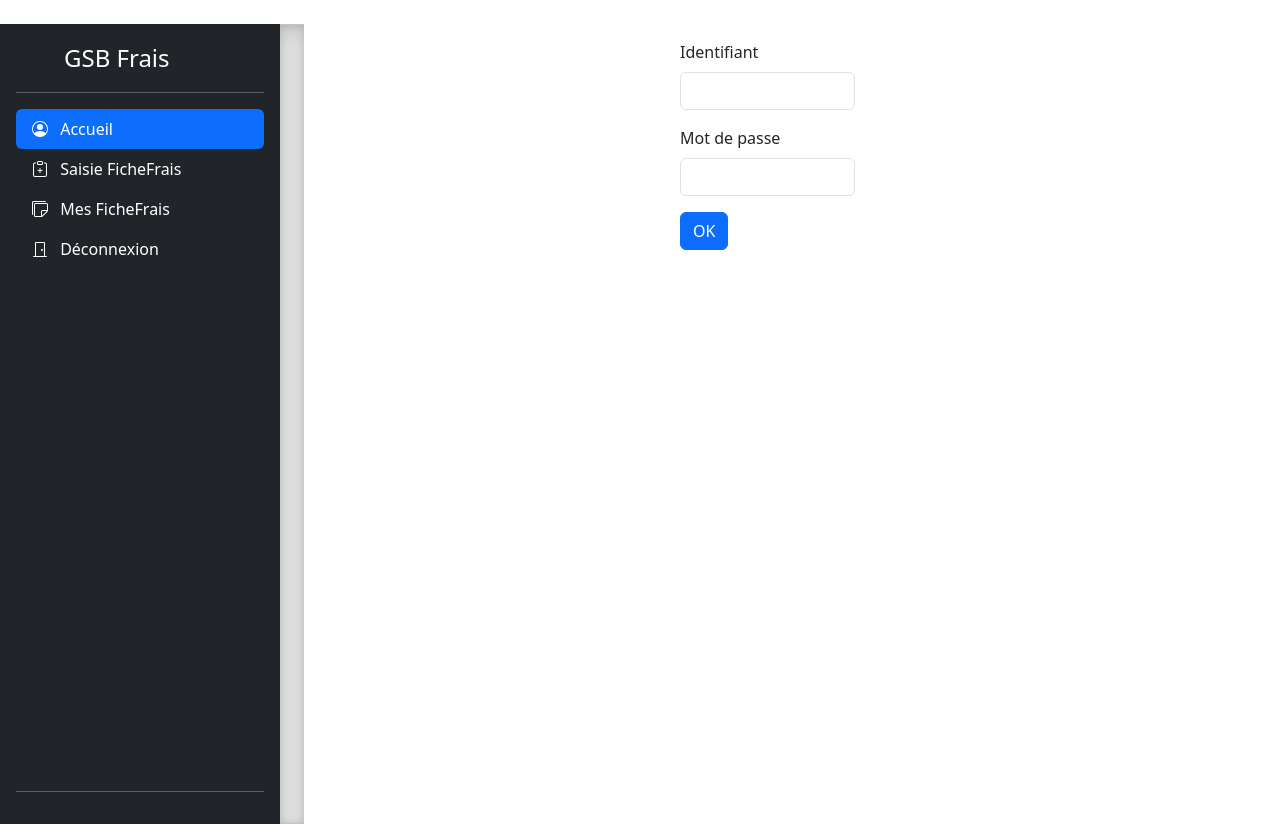
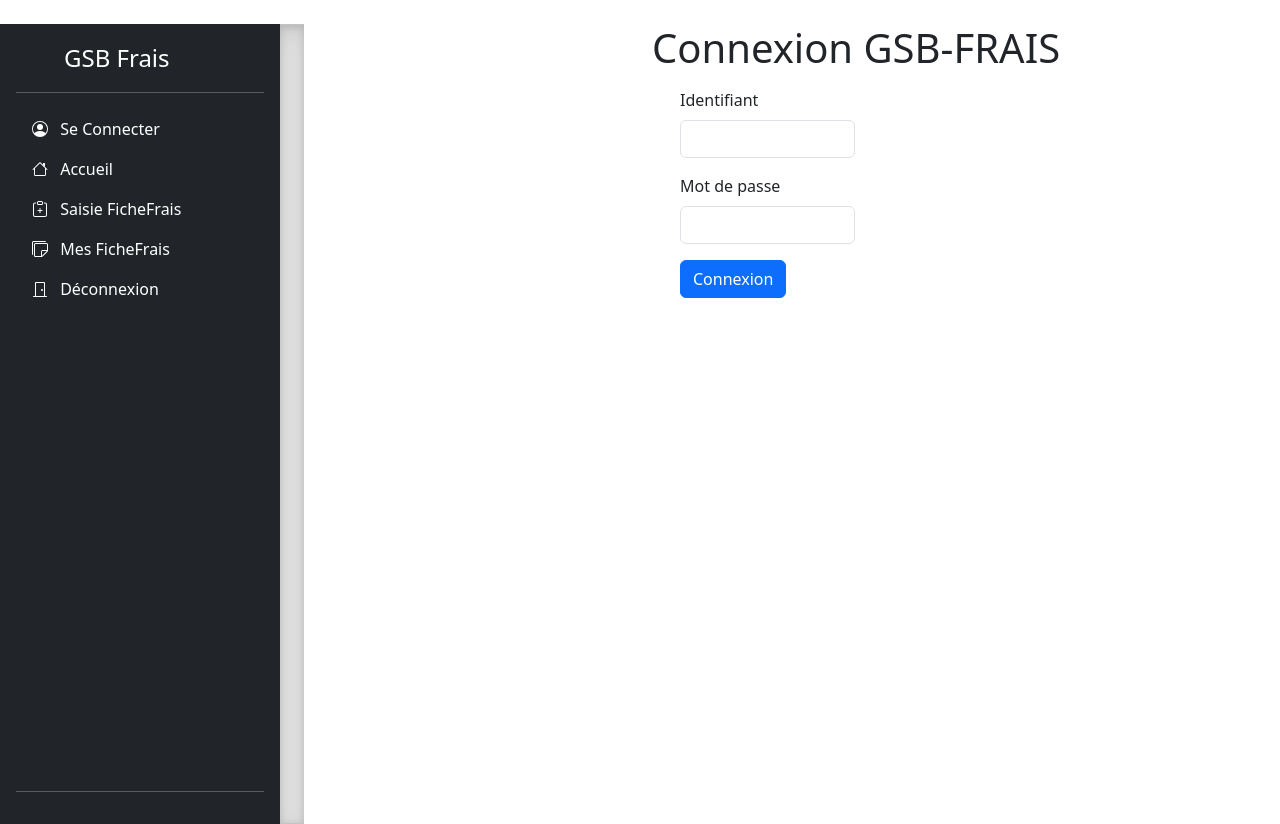
Before and after one commit to Kaz5273/GSB_Frais_2022-2023, a Symfony app: template templates/login/index.html.twig in a window 1280 px wide. Run offline with Twig, Linux system fonts and the light colour scheme; the template is opened without the code that fills it, so the values that code supplies are empty; some libraries are stand-ins or nearby versions.

Commit message:
modif side bar

```diff
--- a/templates/base.html.twig
+++ b/templates/base.html.twig
@@ -24,28 +24,27 @@
     <body>
 
     <svg xmlns="http://www.w3.org/2000/svg" width="16" height="16" fill="currentColor" class="bi bi-person-circle" viewBox="0 0 16 16">
-        <symbol id="accueil" viewBox="0 0 16 16">
+        <symbol id="Connexion" viewBox="0 0 16 16">
             <path d="M11 6a3 3 0 1 1-6 0 3 3 0 0 1 6 0z"/>
             <path fill-rule="evenodd" d="M0 8a8 8 0 1 1 16 0A8 8 0 0 1 0 8zm8-7a7 7 0 0 0-5.468 11.37C3.242 11.226 4.805 10 8 10s4.757 1.225 5.468 2.37A7 7 0 0 0 8 1z"/>
         </symbol>
-    </svg>
-    <svg xmlns="http://www.w3.org/2000/svg" width="16" height="16" fill="currentColor" class="bi bi-clipboard-plus" viewBox="0 0 16 16">
         <symbol id="newFicheFrais" viewBox="0 0 16 16">
             <path fill-rule="evenodd" d="M8 7a.5.5 0 0 1 .5.5V9H10a.5.5 0 0 1 0 1H8.5v1.5a.5.5 0 0 1-1 0V10H6a.5.5 0 0 1 0-1h1.5V7.5A.5.5 0 0 1 8 7z"/>
             <path d="M4 1.5H3a2 2 0 0 0-2 2V14a2 2 0 0 0 2 2h10a2 2 0 0 0 2-2V3.5a2 2 0 0 0-2-2h-1v1h1a1 1 0 0 1 1 1V14a1 1 0 0 1-1 1H3a1 1 0 0 1-1-1V3.5a1 1 0 0 1 1-1h1v-1z"/>
             <path d="M9.5 1a.5.5 0 0 1 .5.5v1a.5.5 0 0 1-.5.5h-3a.5.5 0 0 1-.5-.5v-1a.5.5 0 0 1 .5-.5h3zm-3-1A1.5 1.5 0 0 0 5 1.5v1A1.5 1.5 0 0 0 6.5 4h3A1.5 1.5 0 0 0 11 2.5v-1A1.5 1.5 0 0 0 9.5 0h-3z"/>
         </symbol>
-    </svg>
-    <svg xmlns="http://www.w3.org/2000/svg" width="16" height="16" fill="currentColor" class="bi bi-stickies" viewBox="0 0 16 16">
         <symbol id="MyFicheFrais" viewBox="0 0 16 16">
             <path d="M1.5 0A1.5 1.5 0 0 0 0 1.5V13a1 1 0 0 0 1 1V1.5a.5.5 0 0 1 .5-.5H14a1 1 0 0 0-1-1H1.5z"/>
             <path d="M3.5 2A1.5 1.5 0 0 0 2 3.5v11A1.5 1.5 0 0 0 3.5 16h6.086a1.5 1.5 0 0 0 1.06-.44l4.915-4.914A1.5 1.5 0 0 0 16 9.586V3.5A1.5 1.5 0 0 0 14.5 2h-11zM3 3.5a.5.5 0 0 1 .5-.5h11a.5.5 0 0 1 .5.5V9h-4.5A1.5 1.5 0 0 0 9 10.5V15H3.5a.5.5 0 0 1-.5-.5v-11zm7 11.293V10.5a.5.5 0 0 1 .5-.5h4.293L10 14.793z"/>
         </symbol>
-    </svg>
-    <svg xmlns="http://www.w3.org/2000/svg" width="16" height="16" fill="currentColor" class="bi bi-door-closed" viewBox="0 0 16 16">
         <symbol id="Logout" viewBox="0 0 16 16">
             <path d="M3 2a1 1 0 0 1 1-1h8a1 1 0 0 1 1 1v13h1.5a.5.5 0 0 1 0 1h-13a.5.5 0 0 1 0-1H3V2zm1 13h8V2H4v13z"/>
             <path d="M9 9a1 1 0 1 0 2 0 1 1 0 0 0-2 0z"/>
+        </symbol>
+            <symbol id="home" viewBox="0 0 16 16">
+            <path fill-rule="evenodd" d="M2 13.5V7h1v6.5a.5.5 0 0 0 .5.5h9a.5.5 0 0 0 .5-.5V7h1v6.5a1.5 1.5 0 0 1-1.5 1.5h-9A1.5 1.5 0 0 1 2 13.5zm11-11V6l-2-2V2.5a.5.5 0 0 1 .5-.5h1a.5.5 0 0 1 .5.5z"/>
+            <path fill-rule="evenodd" d="M7.293 1.5a1 1 0 0 1 1.414 0l6.647 6.646a.5.5 0 0 1-.708.708L8 2.207 1.354 8.854a.5.5 0 1 1-.708-.708L7.293 1.5z"/>
+        </symbol>
     </svg>
 
     <div class="row">
@@ -61,8 +60,14 @@
                     <hr>
                     <ul class="nav nav-pills flex-column mb-auto">
                         <li class="nav-item">
-                            <a href="#" class="nav-link active" aria-current="page">
-                                <svg class="bi pe-none me-2" width="16" height="16"><use xlink:href="#accueil"/></svg>
+                            <a href="#" class="nav-link text-white" aria-current="page">
+                                <svg class="bi pe-none me-2" width="16" height="16"><use xlink:href="#Connexion"/></svg>
+                                Se Connecter
+                            </a>
+                        </li>
+                        <li class="nav-item">
+                            <a href="#" class="nav-link text-white" aria-current="page">
+                                <svg class="bi pe-none me-2" width="16" height="16"><use xlink:href="#home"/></svg>
                                 Accueil
                             </a>
                         </li>
--- a/templates/login/index.html.twig
+++ b/templates/login/index.html.twig
@@ -8,6 +8,7 @@
     {% endif %}
 
 <div class="col">
+    <h1>Connexion GSB-FRAIS</h1>
     <form action="{{ path('app_login') }}" method="post">
         <div class="row m-3">
             <div class="col-4">
@@ -26,14 +27,16 @@
 
         <div class="row m-3">
             <div class="col-4">
-                <button class="btn btn-primary" type="submit">OK</button>
+                <button class="btn btn-primary" type="submit">Connexion</button>
             </div>
         </div>
+
 
         {# If you want to control the URL the user is redirected to on success
         <input type="hidden" name="_target_path" value="/account"/> #}
 
     </form>
-    <div class="container">
+</div>
+
 
 {% endblock %}
```
